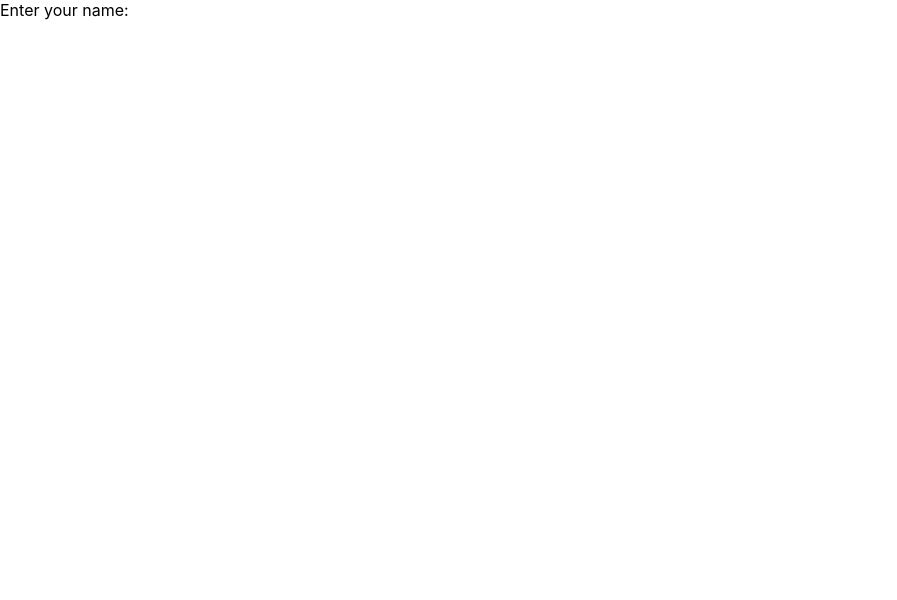
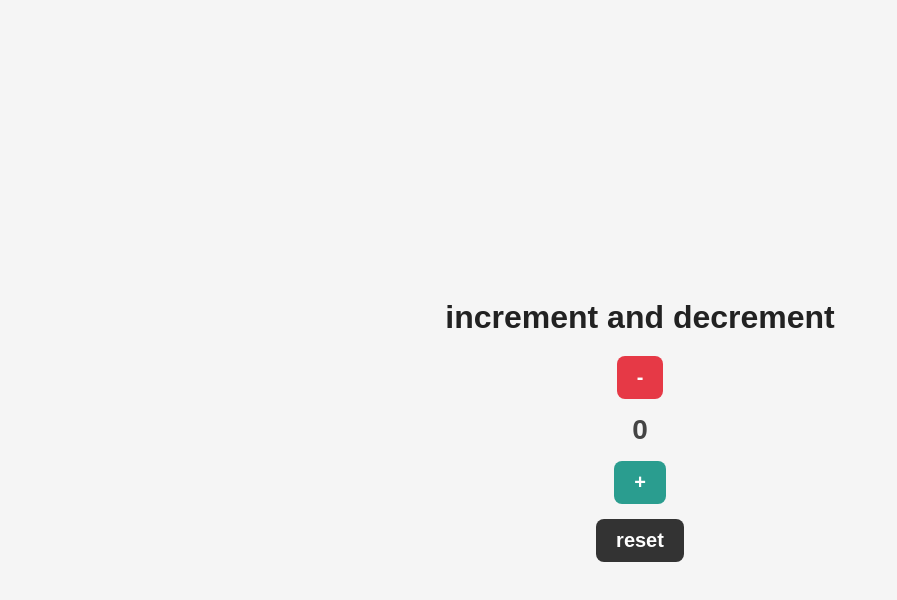
Before and after one commit to Naveenmehta81/REACTTASK, a React (Create React App) app in the folder reactmini/reactmini/: page / in a window 1280 px wide. Shown: the top 600 px of the page, without its empty margins (0-897 px from the left). Built offline with nearby package versions, Linux system fonts and the light colour scheme.

Commit message:
React learning
i use different concept and now last i make a counter app using usestate component name is counter.js

```diff
--- a/reactmini/reactmini/src/App.js
+++ b/reactmini/reactmini/src/App.js
@@ -1,24 +1,9 @@
-import logo from './logo.svg';
+
 import './App.css';
-
+import IncordecCounter from './counter.js';
 function App() {
   return (
-    <div className="App">
-      <header className="App-header">
-        <img src={logo} className="App-logo" alt="logo" />
-        <p>
-          Edit <code>src/App.js</code> and save to reload.
-        </p>
-        <a
-          className="App-link"
-          href="https://reactjs.org"
-          target="_blank"
-          rel="noopener noreferrer"
-        >
-          Learn React
-        </a>
-      </header>
-    </div>
+    <IncordecCounter/>
   );
 }
 
--- a/reactmini/reactmini/src/componets/count.js
+++ b/reactmini/reactmini/src/componets/count.js
@@ -1,4 +1,6 @@
+import React from "react";
 import { useState } from "react";
+
 
 
 
@@ -15,24 +17,17 @@ function Count(){
 
 
 function InputBox() {
-  const [text, setText] = useState("");
+const [text, setText] = useState(" ");
 
 function handelcahnge(e){
   setText(e.target.value);
 }
 
+return (
+   <form>
+    <label>Enter your name: </label>
+     <input type = "text" value={text} onChange={handelcahnge}></input>
 
-
-
-  return (
-   <form>
-    <label>Enter your name:
-     <lnput
-     type = "text"
-     value={text}
-     onChange={handelcahnge}
-     />
-    </label>
    </form>
   );
 }
--- /dev/null
+++ b/reactmini/reactmini/src/componets/productform.css
@@ -0,0 +1,17 @@
+* {
+    margin: 0;
+    padding: 0;
+    font-family: 'Courier New', Courier, monospace;
+
+}
+.new-product-control{
+    text-align: center;
+    background-color: bisque;
+    color: black;
+
+}
+.{
+    background-color: brown;
+    color: blanchedalmond;
+
+}
--- /dev/null
+++ b/reactmini/reactmini/src/counter.css
@@ -0,0 +1,71 @@
+/* MAIN CONTAINER */
+.counter-container {
+  display: flex;
+  flex-direction: column;
+  align-items: center;
+  justify-content: center;
+  min-height: 100vh;
+  background: #f5f5f5;
+  padding: 20px;
+  font-family: sans-serif;
+}
+
+/* TITLE */
+.counter-title {
+  font-size: 32px;
+  font-weight: 800;
+  color: #222;
+  margin-bottom: 20px;
+  text-align: center;
+}
+
+/* WRAPPER */
+.counter-wrapper {
+  display: flex;
+  flex-direction: column;
+  align-items: center;
+  gap: 15px;
+}
+
+/* BUTTONS */
+.btn {
+  padding: 10px 20px;
+  font-size: 20px;
+  font-weight: bold;
+  border: none;
+  border-radius: 8px;
+  cursor: pointer;
+  color: white;
+}
+
+/* INDIVIDUAL BUTTON COLORS */
+.decrement-btn {
+  background-color: #e63946;
+}
+
+.decrement-btn:hover {
+  background-color: #d62828;
+}
+
+.increment-btn {
+  background-color: #2a9d8f;
+}
+
+.increment-btn:hover {
+  background-color: #21867a;
+}
+
+.reset-btn {
+  background-color: #333;
+}
+
+.reset-btn:hover {
+  background-color: #111;
+}
+
+/* COUNTER VALUE */
+.counter-value {
+  font-size: 28px;
+  font-weight: bold;
+  color: #444;
+}
--- /dev/null
+++ b/reactmini/reactmini/src/counter.js
@@ -0,0 +1,51 @@
+import React, { use } from "react";
+import "./counter.css";
+import { useState } from "react";
+
+function IncordecCounter() {
+  const[count , setcount] = useState(0);
+
+   function handeldecrement(){
+      setcount(count-1);
+   }
+
+   function handelIncrement(){
+       setcount(count +1);
+   }
+   function resethandler(){
+       setcount(0);
+   }
+
+
+    return (
+        <div className="counter-container">
+            <h1 className="counter-title">increment and decrement</h1>
+
+            <div className="counter-wrapper">
+
+                <div>
+                    <button type="number" className="btn decrement-btn" onClick={handeldecrement}>-</button>
+                </div>
+
+                <div className="counter-value">
+                    {count}
+                </div>
+
+                <div>
+                    <button type="number" className="btn increment-btn" onClick={handelIncrement}>+</button>
+                </div>
+
+                <div>
+                    <button type="submit" className="btn reset-btn" onClick={resethandler}>reset</button>
+                </div>
+
+            </div>
+        </div>
+    );
+}
+
+export default IncordecCounter;
+
+
+// i make a counter app
+// i face doubt in how i display my input so it solve by useState
--- a/reactmini/reactmini/src/index.js
+++ b/reactmini/reactmini/src/index.js
@@ -3,10 +3,7 @@ import ReactDOM from 'react-dom/client';
 import './index.css';
 import App from './App';
 import reportWebVitals from './reportWebVitals';
-import Car from './componets/car.js';
-import Parent  from './componets/parent.js';
-import Count from './componets/count.js';
-import InputBox from './componets/count.js';
+
 
 
 
@@ -57,26 +54,11 @@ import InputBox from './componets/count.js';
 
 const root = ReactDOM.createRoot(document.getElementById('root'));
 root.render(
-  // <React.StrictMode>
-  //   <App />
-  // </React.StrictMode>
-  //  <Car/>
+  <React.StrictMode>
+    <App />
+  </React.StrictMode>
 
-    // //  <Car color = "red" />
 
-    //  <Car brand={x} year ={y}/>
-
-    // <Car barnd="kia"  model="2025"  year={2022}  color="balck"/>
-
-    //<Parent/>
-
-    //  <Count/>
-
-    // <InputBox/>
-
-    // < Car/>
-
-    <InputBox/>
 
 
 );
```
Also changed, not shown: reactmini/reactmini/src/componets/productform.js (added, +54 -0 lines).
